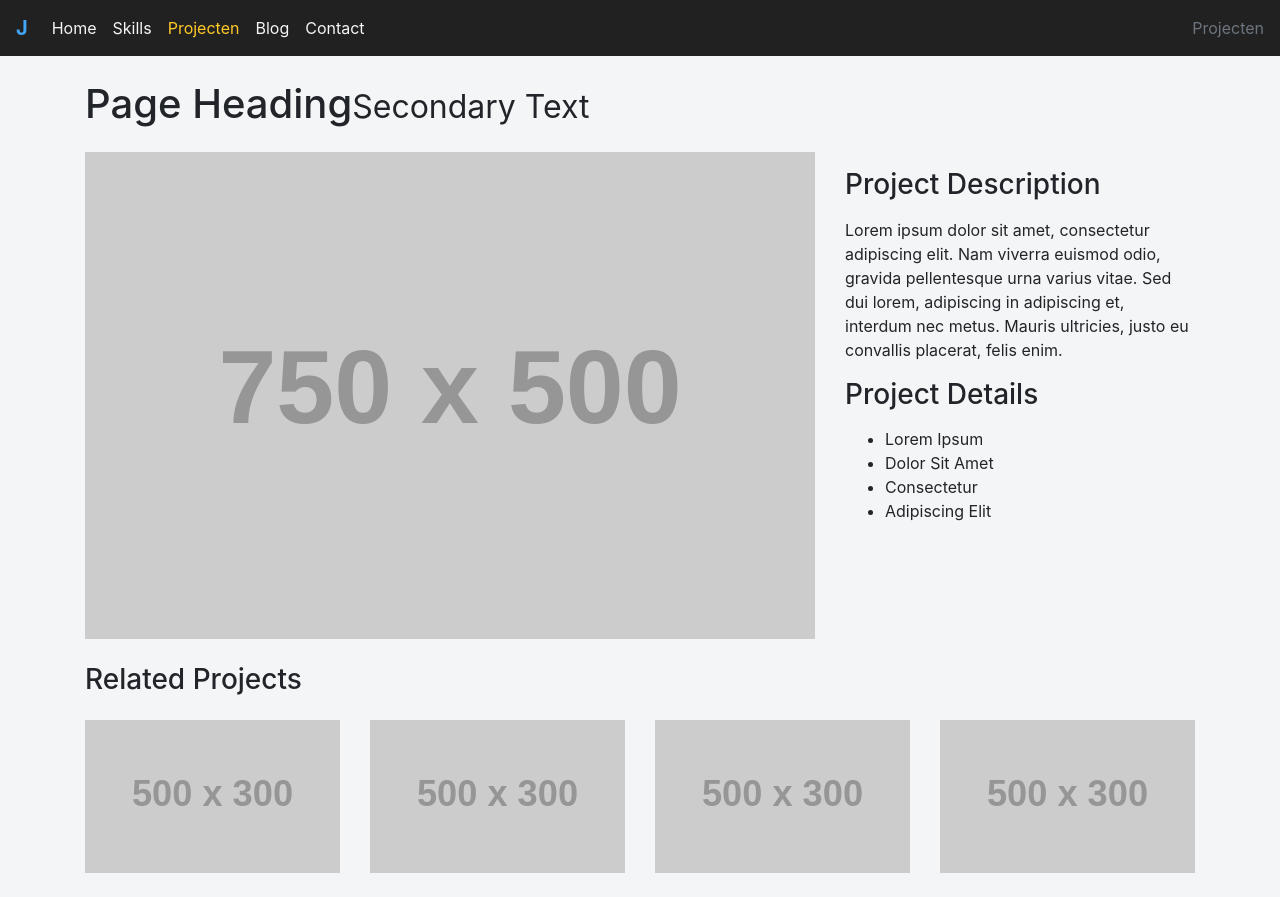
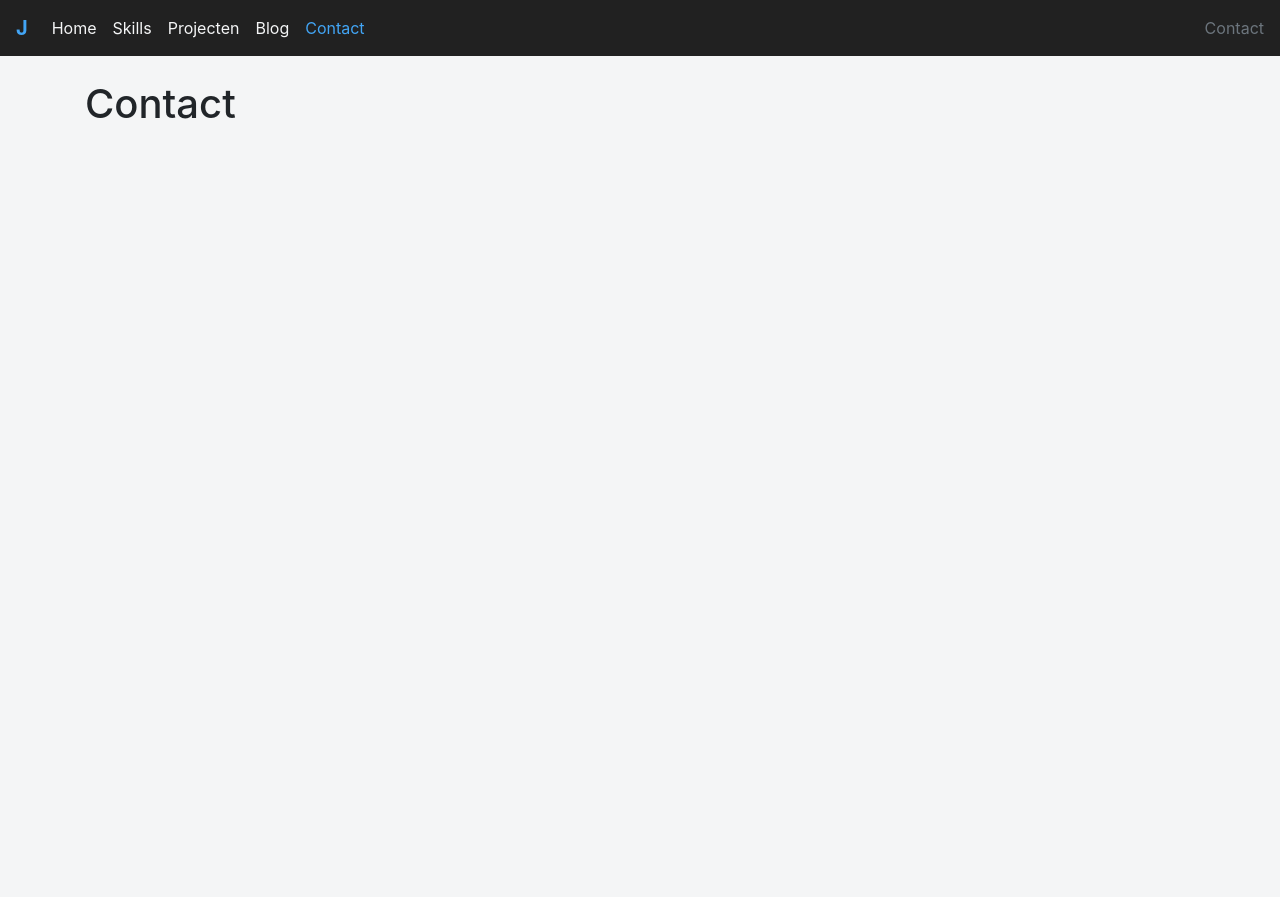
Before and after one commit to jesse-opdebeeck/react-portfolio, a React (Create React App) app: page /contact in a window 1280 px wide. After the commit the page ends 800 px from the top, so only its background shows below. Built offline with nearby package versions, Linux system fonts and the light colour scheme.

Commit message:
imported header everywhere

```diff
--- a/src/App.css
+++ b/src/App.css
@@ -70,11 +70,15 @@ header {
 }
 
 .nav-link.active {
-  color: var(--main-yellow);
+  color: var(--main-blue);
 }
 
 .nav-item a {
   text-decoration: none;
+}
+
+.nav-item:hover .nav-link {
+  color: var(--main-blue);
 }
 
 .home-nav-item:hover .nav-link {
--- a/src/App.js
+++ b/src/App.js
@@ -8,7 +8,7 @@ import "./App.css";
 import Home from "./components/home";
 import Skills from "./components/skills";
 import Projects from "./components/projects";
-import Contact from "./components/projects";
+import Contact from "./components/contact";
 import Blog from "./components/blog";
 import NotFound from "./components/404";
 
--- a/src/components/blog.js
+++ b/src/components/blog.js
@@ -1,9 +1,17 @@
 import React, { Component } from "react";
+import Header from "../components/header";
 
 class Blog extends Component {
   state = {};
   render() {
-    return <h1>Blog</h1>;
+    return (
+      <React.Fragment>
+        <Header title="Blog" />
+        <div class="container">
+          <h1 class="my-4">Blog</h1>
+        </div>
+      </React.Fragment>
+    );
   }
 }
 
--- a/src/components/contact.js
+++ b/src/components/contact.js
@@ -1,9 +1,17 @@
 import React, { Component } from "react";
+import Header from "../components/header";
 
 class Contact extends Component {
   state = {};
   render() {
-    return <h1>Contact</h1>;
+    return (
+      <React.Fragment>
+        <Header title="Contact" />
+        <div class="container">
+          <h1 class="my-4">Contact</h1>
+        </div>
+      </React.Fragment>
+    );
   }
 }
 
--- a/src/components/projects.js
+++ b/src/components/projects.js
@@ -39,7 +39,7 @@ class Projects extends Component {
 
           <div class="row">
             <div class="col-md-3 col-sm-6 mb-4">
-              <a href="#">
+              <a href="http://hoehel.be/">
                 <img
                   class="img-fluid"
                   src="http://placehold.it/500x300"
@@ -49,7 +49,7 @@ class Projects extends Component {
             </div>
 
             <div class="col-md-3 col-sm-6 mb-4">
-              <a href="#">
+              <a href="http://hoehel.be/">
                 <img
                   class="img-fluid"
                   src="http://placehold.it/500x300"
@@ -59,7 +59,7 @@ class Projects extends Component {
             </div>
 
             <div class="col-md-3 col-sm-6 mb-4">
-              <a href="#">
+              <a href="http://hoehel.be/">
                 <img
                   class="img-fluid"
                   src="http://placehold.it/500x300"
@@ -69,7 +69,7 @@ class Projects extends Component {
             </div>
 
             <div class="col-md-3 col-sm-6 mb-4">
-              <a href="#">
+              <a href="http://hoehel.be/">
                 <img
                   class="img-fluid"
                   src="http://placehold.it/500x300"
--- a/src/components/skills.js
+++ b/src/components/skills.js
@@ -1,9 +1,17 @@
 import React, { Component } from "react";
+import Header from "../components/header";
 
 class Skills extends Component {
   state = {};
   render() {
-    return <h1>Skills</h1>;
+    return (
+      <React.Fragment>
+        <Header title="Skills" />
+        <div class="container">
+          <h1 class="my-4">Skills</h1>
+        </div>
+      </React.Fragment>
+    );
   }
 }
 
```
